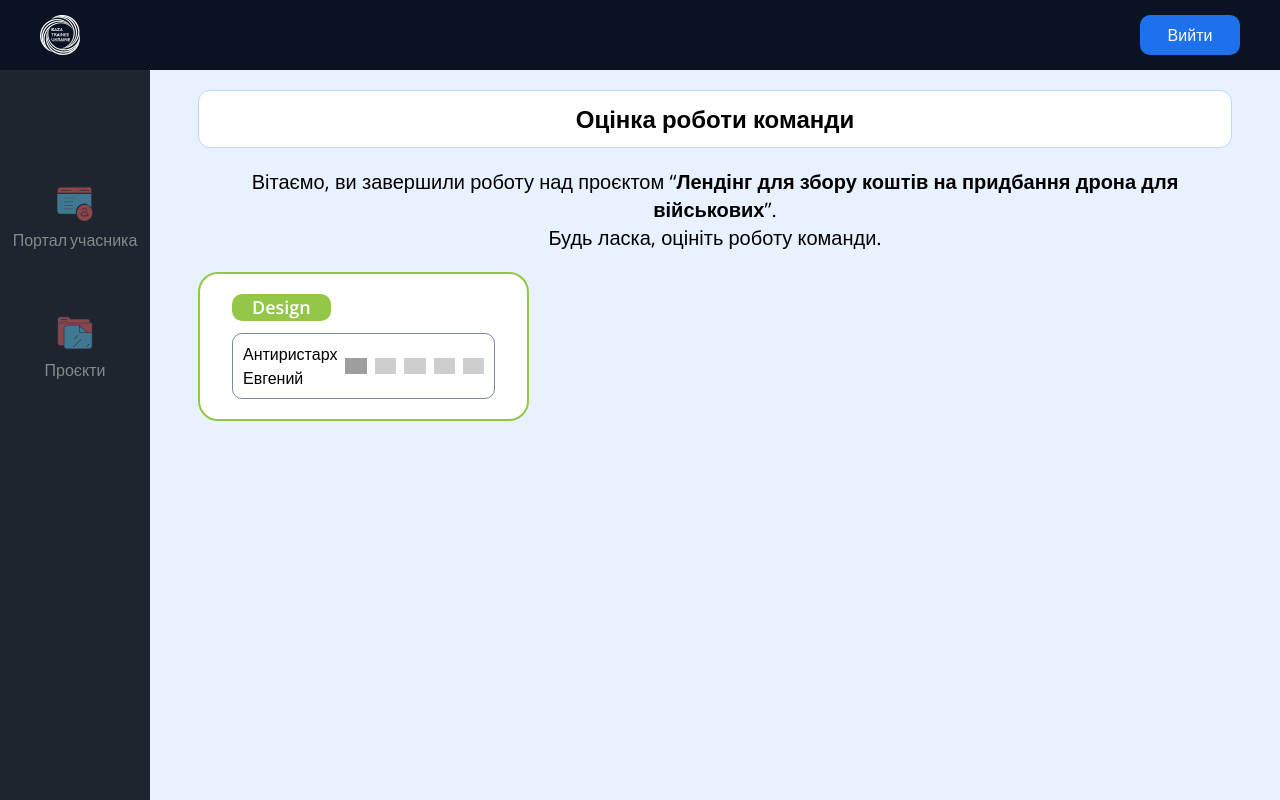
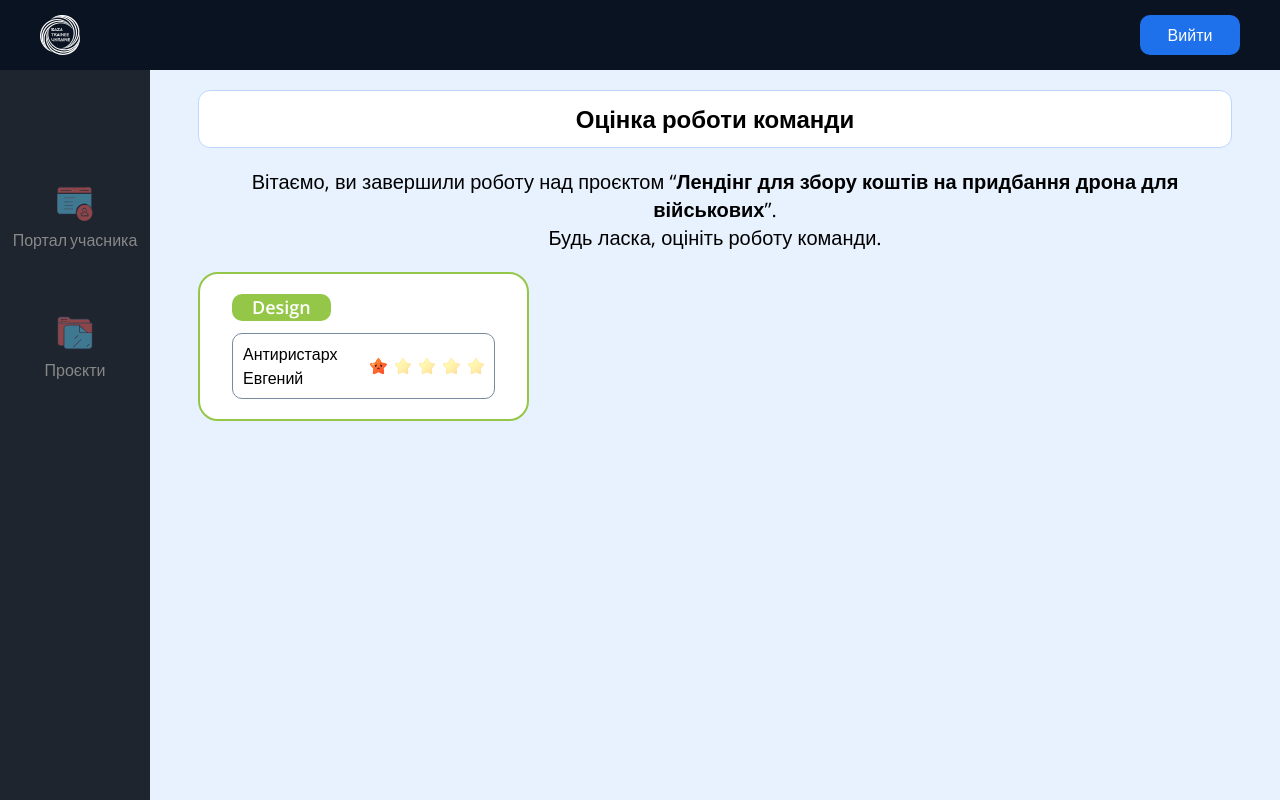
Before and after one commit to baza-trainee/baza-crm-frontend, a React (Vite) app: page /crm/evaluating in a window 1280 px wide. Both pictures are taken after a click on the button 360 px from the left and 366 px from the top of the page. Built offline with nearby package versions, Linux system fonts and the light colour scheme; grey boxes are pictures that could not be loaded.

Commit message:
fix: fixed images src

```diff
--- a/src/pages/Evaluating.tsx
+++ b/src/pages/Evaluating.tsx
@@ -1,4 +1,10 @@
 import { useState } from 'react';
+import DefaultStar from '../assets/common/evaluating-default-star.svg';
+import Star1 from '../assets/common/evaluating-star-1.svg';
+import Star2 from '../assets/common/evaluating-star-2.svg';
+import Star3 from '../assets/common/evaluating-star-3.svg';
+import Star4 from '../assets/common/evaluating-star-4.svg';
+import Star5 from '../assets/common/evaluating-star-5.svg';
 
 const Evaluating = () => {
   const [rating, setRating] = useState(0);
@@ -39,15 +45,25 @@ const Evaluating = () => {
                       onMouseEnter={() => setHover(index)}
                       onMouseLeave={() => setHover(rating)}
                     >
-                      {rating && hover >= index ? (
+                      {hover >= index ? (
                         <img
-                          src={`/assets/common/evaluating-star-${hover}.svg`}
+                          src={
+                            hover === 1
+                              ? Star1
+                              : hover === 2
+                                ? Star2
+                                : hover === 3
+                                  ? Star3
+                                  : hover === 4
+                                    ? Star4
+                                    : Star5
+                          }
                           alt="star"
                         />
                       ) : (
                         <img
                           className="opacity-50"
-                          src="/assets/common/evaluating-default-star.svg"
+                          src={DefaultStar}
                           alt="star"
                         />
                       )}
```
